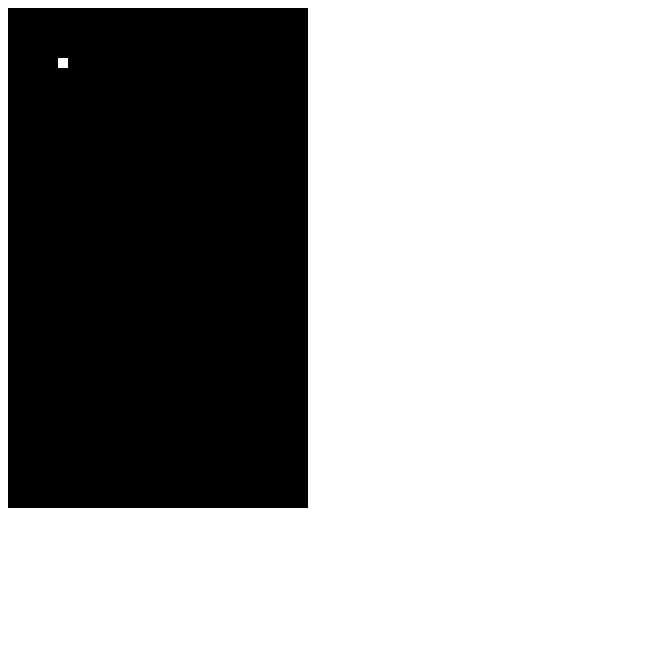
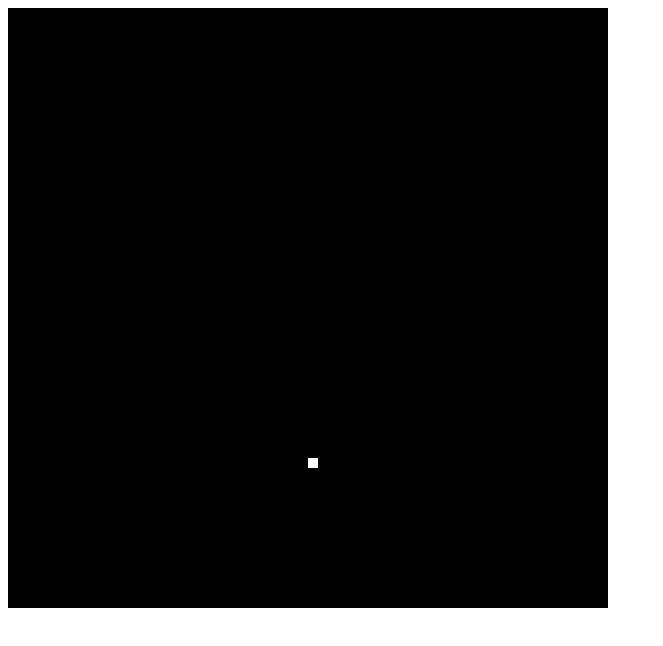
Before and after one commit to TDCheese/CanvasGame, a plain HTML site: page index.html in a window 1280 px wide. Shown: the whole page, without its empty margins (0-663 px from the left). Drawn offline with Linux system fonts and the light colour scheme.

Commit message:
Split code into different objects. Boilerplate code mostly done.

```diff
--- a/index.html
+++ b/index.html
@@ -2,91 +2,12 @@
 <html>
     <head>
         <title>Club Website Test</title>
-        <style>
-            #game {
-                background-color: black;
-            }
-        </style>
+        <script type="text/javascript" src="js/canvas.js"></script>
+        <script type="text/javascript" src="js/player.js"></script>
+        <script type="text/javascript" src="js/engine.js"></script>
     </head>
     <body onload="Engine.init()">
-        <div id='container'>
-            <canvas height="500" width="300" id="game"></canvas>
+        <div id='game'>
         </div>
-        <script>
-            var Engine = {
-
-                ship: {
-                    x: 50,
-                    y: 50,
-                    height: 10,
-                    width: 10
-                },
-
-                controls: {
-                    keyMap: {},
-                    leftArrow: 37,
-                    upArrow: 38,
-                    downArrow: 40,
-                    rightArrow: 39
-                },
-
-                init: function() {
-
-                    document.onkeydown = document.onkeyup = function(e) {
-                        e = e || event; // IE Hack
-
-                        Engine.controls.keyMap[e.keyCode] = e.type == 'keydown';
-                    }
-
-                    setInterval(Engine.run, 20);
-                },
-
-                run: function() {
-
-                    var canvas = document.getElementById('game');
-                    var context = canvas.getContext('2d');
-
-                    context.clearRect(0, 0, 300, 500);
-
-                    Engine.shipMove();
-
-                    context.fillStyle = 'white';
-                    context.fillRect(Engine.ship.x, Engine.ship.y, Engine.ship.height, Engine.ship.width);
-                },
-
-                shipMove: function() {
-
-                    if (Engine.controls.keyMap[Engine.controls.leftArrow]) {
-                        Engine.ship.x -= 5;
-                    }
-
-                    if (Engine.controls.keyMap[Engine.controls.upArrow]) {
-                        Engine.ship.y -= 5;
-                    }
-
-                    if (Engine.controls.keyMap[Engine.controls.downArrow]) {
-                        Engine.ship.y += 5;
-                    }
-
-                    if (Engine.controls.keyMap[Engine.controls.rightArrow]) {
-                        Engine.ship.x += 5;
-                    }
-
-                    if (Engine.ship.x > 290) {
-                        Engine.ship.x = 290;
-                    } else if (Engine.ship.x < 0) {
-                        Engine.ship.x = 0;
-                    }
-
-                    if (Engine.ship.y > 490) {
-                        Engine.ship.y = 490;
-                    } else if (Engine.ship.y < 0) {
-                        Engine.ship.y = 0;
-                    }
-                }
-
-
-            }
-        </script>
     </body>
 </html>
--- /dev/null
+++ b/js/canvas.js
@@ -0,0 +1,19 @@
+var Canvas = {
+
+    width: 600,
+    height: 600,
+    backgroundColor: 'background-color: black;',
+    ID: "JavascriptGame",
+    containerID: "game",
+
+    init: function() {
+
+        let can = document.createElement('canvas');
+        can.id = Canvas.ID;
+        can.width = Canvas.width;
+        can.height = Canvas.height;
+        can.style = Canvas.backgroundColor;
+
+        document.getElementById(Canvas.containerID).appendChild(can);
+    }
+}
--- /dev/null
+++ b/js/engine.js
@@ -0,0 +1,40 @@
+var Engine = {
+
+    intervalID: NaN,
+    intervalSpeed: 20,
+
+    keyMap: {},
+    key: {
+        leftArrow: 37,
+        upArrow: 38,
+        rightArrow: 39,
+        downArrow: 40
+    },
+
+    init: function() {
+
+        Canvas.init();
+
+        document.onkeydown = document.onkeyup = function(e) {
+            e = e || event; // IE Hack
+            Engine.keyMap[e.keyCode] = e.type == 'keydown';
+        };
+
+        Engine.intervalID = setInterval(Engine.run, Engine.intervalSpeed);
+    },
+
+    run: function() {
+
+        var ctx = document.getElementById(Canvas.ID).getContext('2d');
+
+        // Clear canvas
+        ctx.clearRect(0, 0, Canvas.width, Canvas.height);
+
+        // Move player
+        Player.move();
+
+        // Draw player
+        ctx.fillStyle = Player.color;
+        ctx.fillRect(Player.x, Player.y, Player.width, Player.height);
+    }
+}
--- /dev/null
+++ b/js/player.js
@@ -0,0 +1,60 @@
+var Player = {
+
+    x: Canvas.width / 2,
+    y: Canvas.height * 0.75,
+
+    xVelocity: 0,
+    yVelocity: 0,
+
+    maxSpeed: 3,
+    friction: 0.85,
+
+    height: 10,
+    width: 10,
+    color: 'white',
+
+    move: function() {
+
+        // First apply friction to both velocities.
+        Player.xVelocity *= Player.friction;
+        Player.yVelocity *= Player.friction;
+
+        // Set velocity to 0 if velocity is at a neligible amount.
+        if (Math.abs(Player.xVelocity) < 0.001) { Player.xVelocity = 0; }
+        if (Math.abs(Player.yVelocity) < 0.001) { Player.yVelocity = 0; }
+
+        // Add current velocity to player's x and y coordinates.
+        Player.x += Player.xVelocity;
+        Player.y += Player.yVelocity;
+
+        // Add velocity for key presses.
+        if (Engine.keyMap[Engine.key.leftArrow]) {
+            Player.xVelocity--;
+        }
+
+        if (Engine.keyMap[Engine.key.rightArrow]) {
+            Player.xVelocity++;
+        }
+
+        if (Engine.keyMap[Engine.key.upArrow]) {
+            Player.yVelocity--;
+        }
+
+        if (Engine.keyMap[Engine.key.downArrow]) {
+            Player.yVelocity++;
+        }
+
+        // Enforce canvas boundaries.
+        if (Player.x > Canvas.width - Player.width) {
+            Player.x = Canvas.width - Player.width;
+        } else if (Player.x < 0) {
+            Player.x = 0;
+        }
+
+        if (Player.y > Canvas.height - Player.height) {
+            Player.y = Canvas.height - Player.height;
+        } else if (Player.y < 0) {
+            Player.y = 0;
+        }
+    }
+}
```
